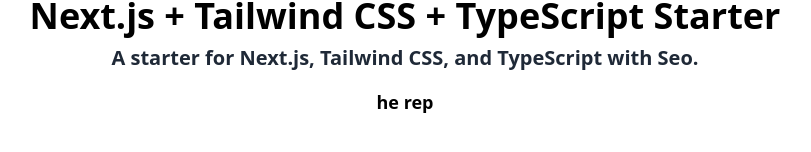
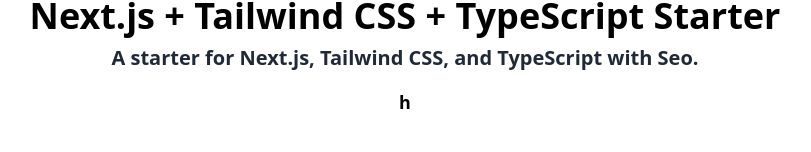
Before and after one commit to kumard3/tailwind-layout, a Next.js app: page / in a window 1280 px wide. Shown: the part 344-496 px from the top of the page, without its empty margins (235-1046 px from the left). Built offline with nearby package versions, Linux system fonts and the light colour scheme.

Commit message:
Update index.tsx

```diff
--- a/pages/index.tsx
+++ b/pages/index.tsx
@@ -14,7 +14,7 @@
             <p className='mt-[1rem] text-lg '>
               <Link href='https://github.com/Cyphen12/tailwind-typescript-starter'>
                 <>
-             he rep
+             h
                 </>
               </Link>
             </p>
```
